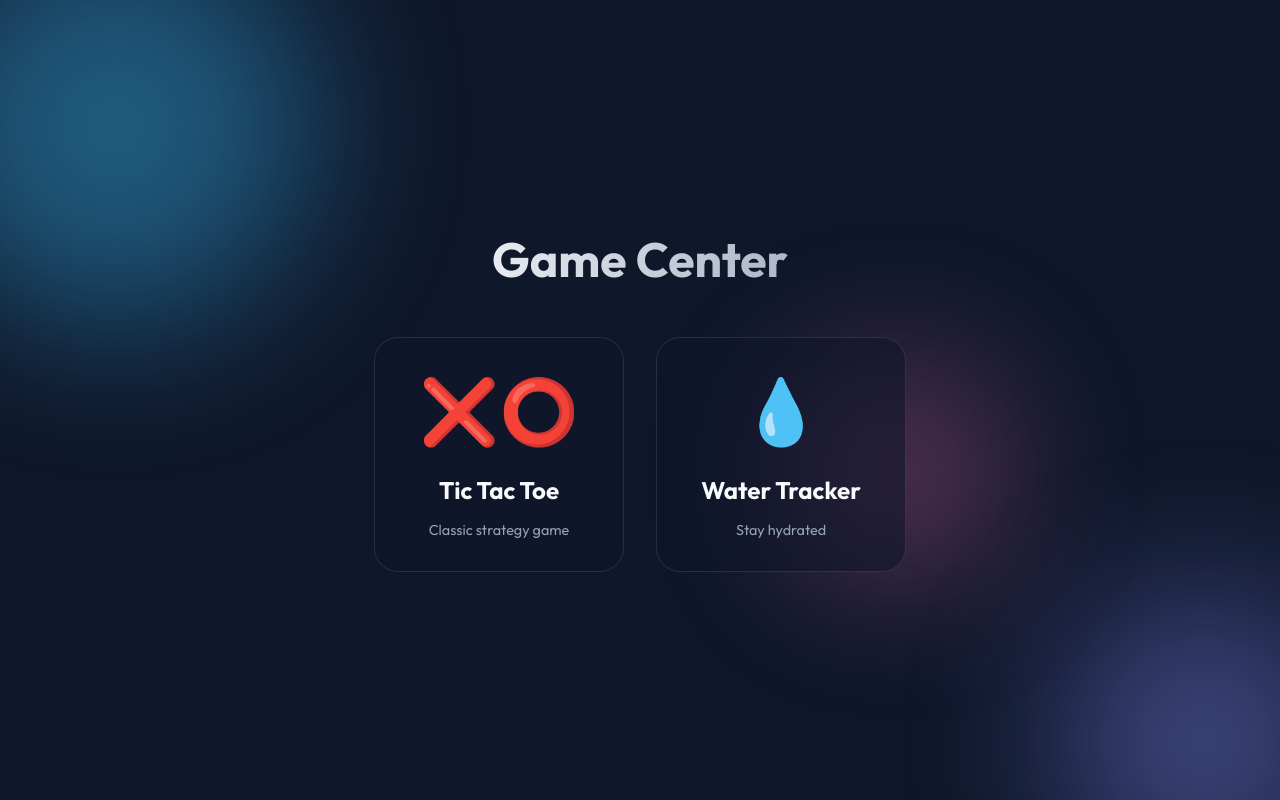
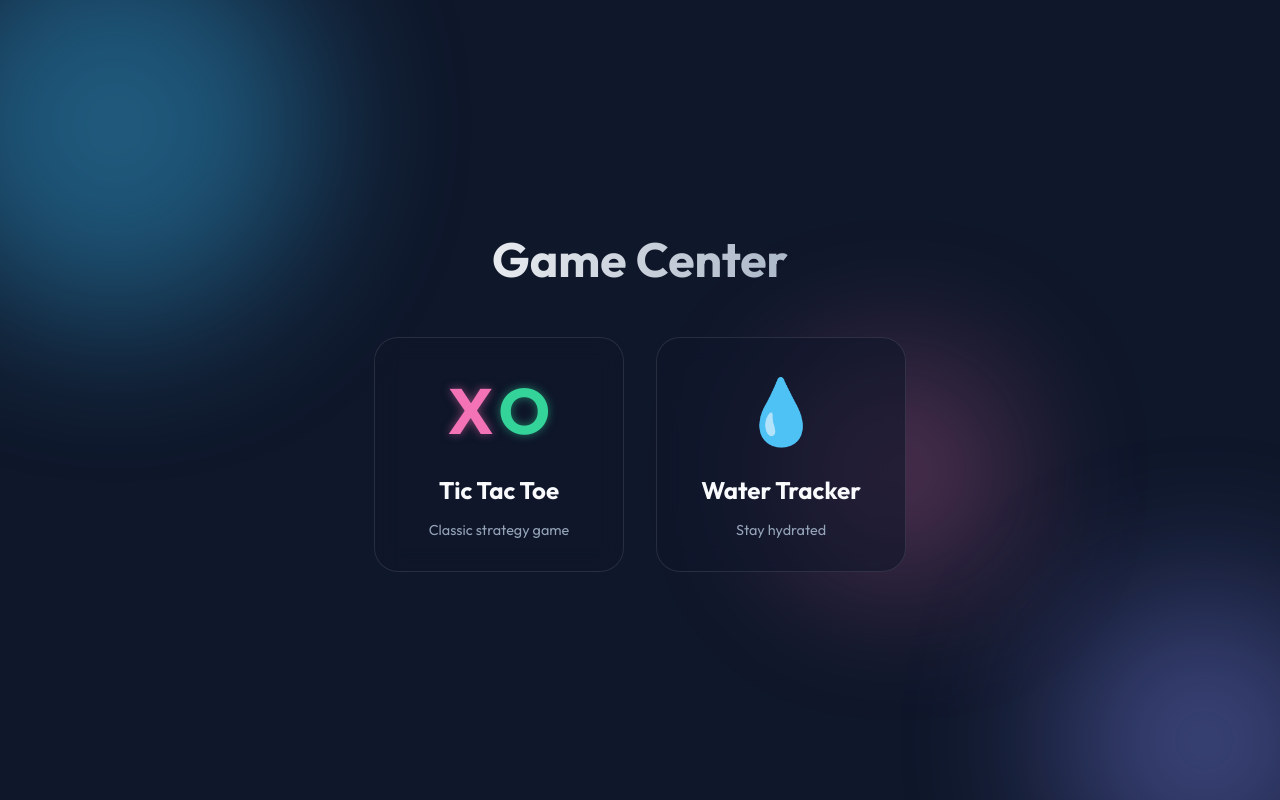
Before and after one commit to neelsave/TicTacToeGame, a plain HTML site: page index.html in a window 1280 px wide. Drawn offline with Linux system fonts and the light colour scheme.

Commit message:
improved ui

```diff
--- a/index.html
+++ b/index.html
@@ -24,7 +24,9 @@
             <h1>Game Center</h1>
             <div class="app-grid">
                 <div class="app-card" onclick="showApp('tictactoe')">
-                    <div class="app-icon">❌⭕</div>
+                    <div class="app-icon">
+                        <span class="icon-x">X</span><span class="icon-o">O</span>
+                    </div>
                     <h2>Tic Tac Toe</h2>
                     <p>Classic strategy game</p>
                 </div>
--- a/style.css
+++ b/style.css
@@ -651,3 +651,17 @@ body {
     color: var(--accent-o);
     text-shadow: 0 0 15px rgba(52, 211, 153, 0.5);
 }
+
+/* Custom App Icons */
+.icon-x {
+    color: var(--accent-x);
+    text-shadow: 0 0 10px rgba(244, 114, 182, 0.5);
+    font-weight: 800;
+    margin-right: 5px;
+}
+
+.icon-o {
+    color: var(--accent-o);
+    text-shadow: 0 0 10px rgba(52, 211, 153, 0.5);
+    font-weight: 800;
+}
```
